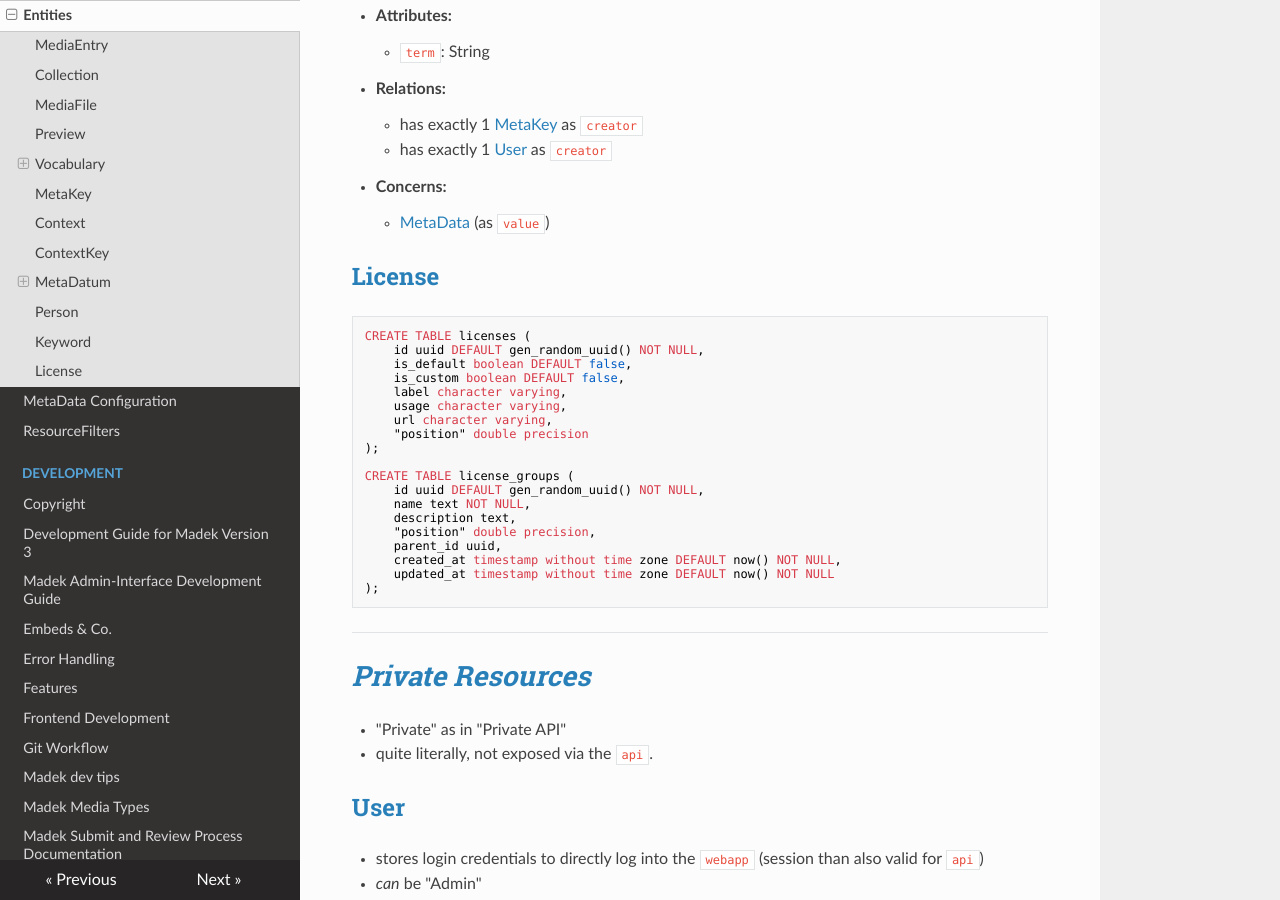
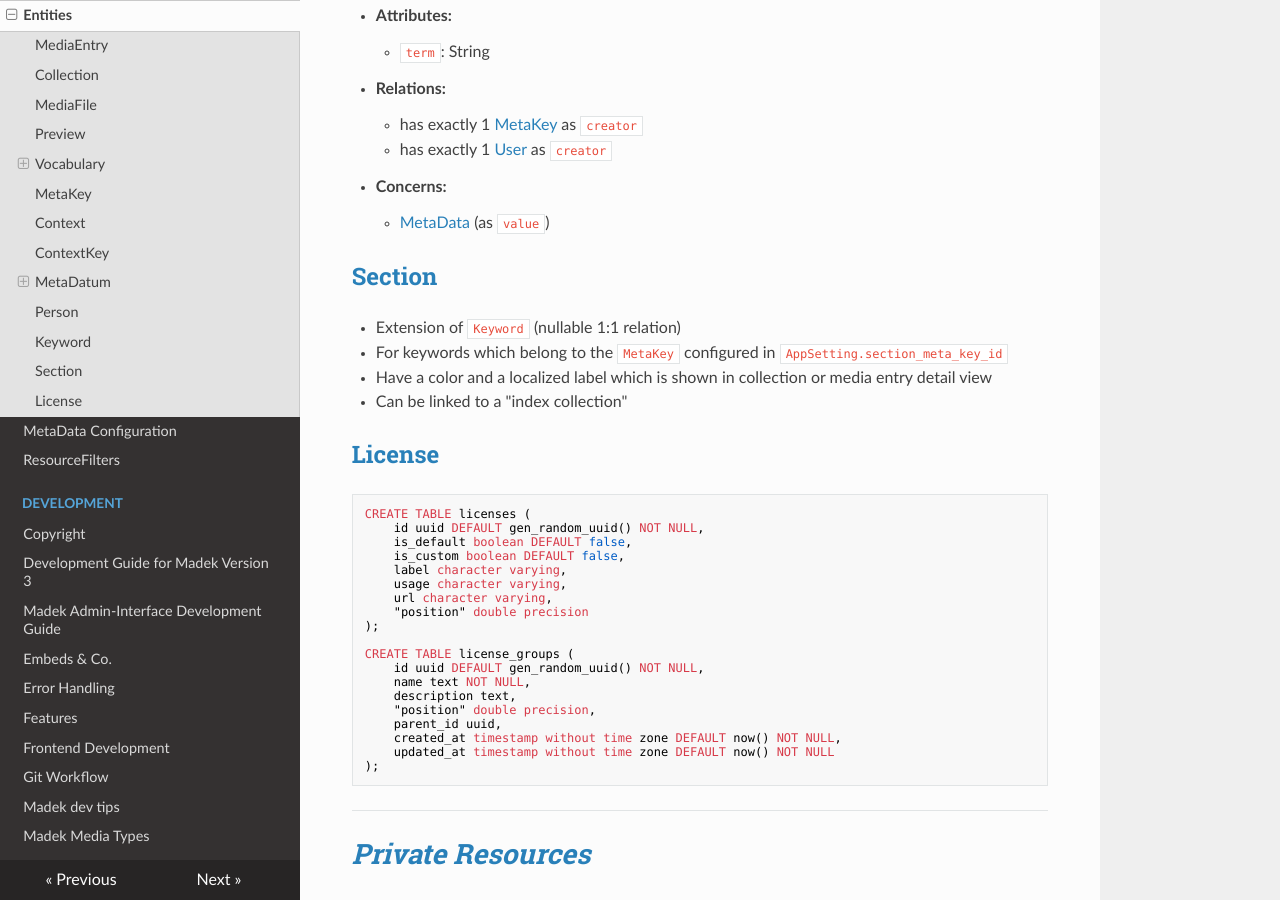
Before and after one commit to Madek/madek-documentation, an MkDocs documentation site: the page built from source/architecture/entities.md, in a window 1280 px wide and 900 px high, scrolled down 6981 px. Built offline with MkDocs 1.6.1, drawn with Linux system fonts in a browser that asks for light colours; nearby versions of some CDN libraries.

Commit message:
section labels

```diff
--- a/source/architecture/entities.md
+++ b/source/architecture/entities.md
@@ -310,6 +310,12 @@ Database note: implemented as STI + constraints, get the list with
 - **Concerns:**
     - [MetaData][] (as `value`)
 
+## [Section][]
+
+- Extension of `Keyword` (nullable 1:1 relation)
+- For keywords which belong to the `MetaKey` configured in `AppSetting.section_meta_key_id`
+- Have a color and a localized label which is shown in collection or media entry detail view
+- Can be linked to a "index collection"
 
 ## [License][]
 
@@ -767,6 +773,7 @@ CREATE TABLE visualizations (
 [Public Resources]: #public-resources
 [Relations]: #relations
 [Responsibility]: #responsibility
+[Section]: #section
 [UsageTerm]: #usageterm
 [User]: #user
 [Vocabulary]: #vocabulary
```
Also changed, not shown: 1 other file.
